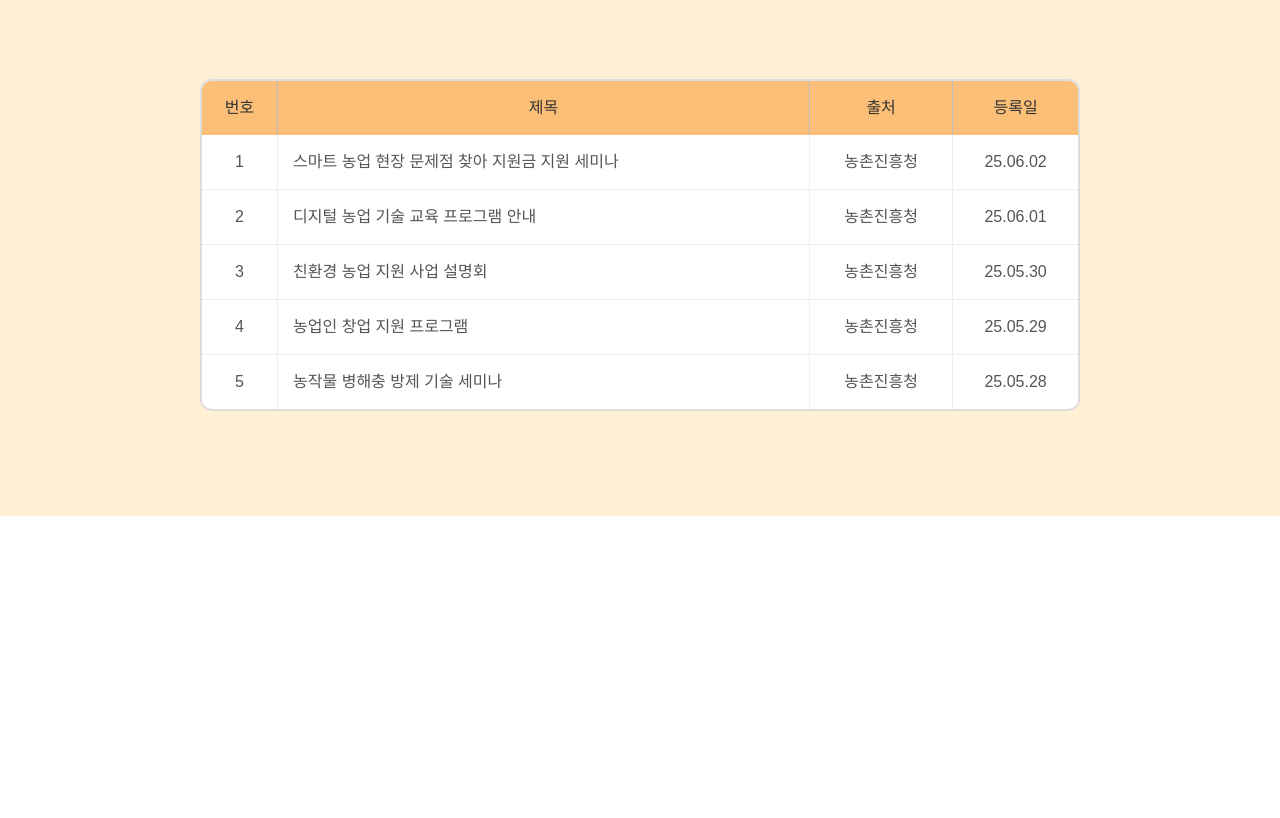
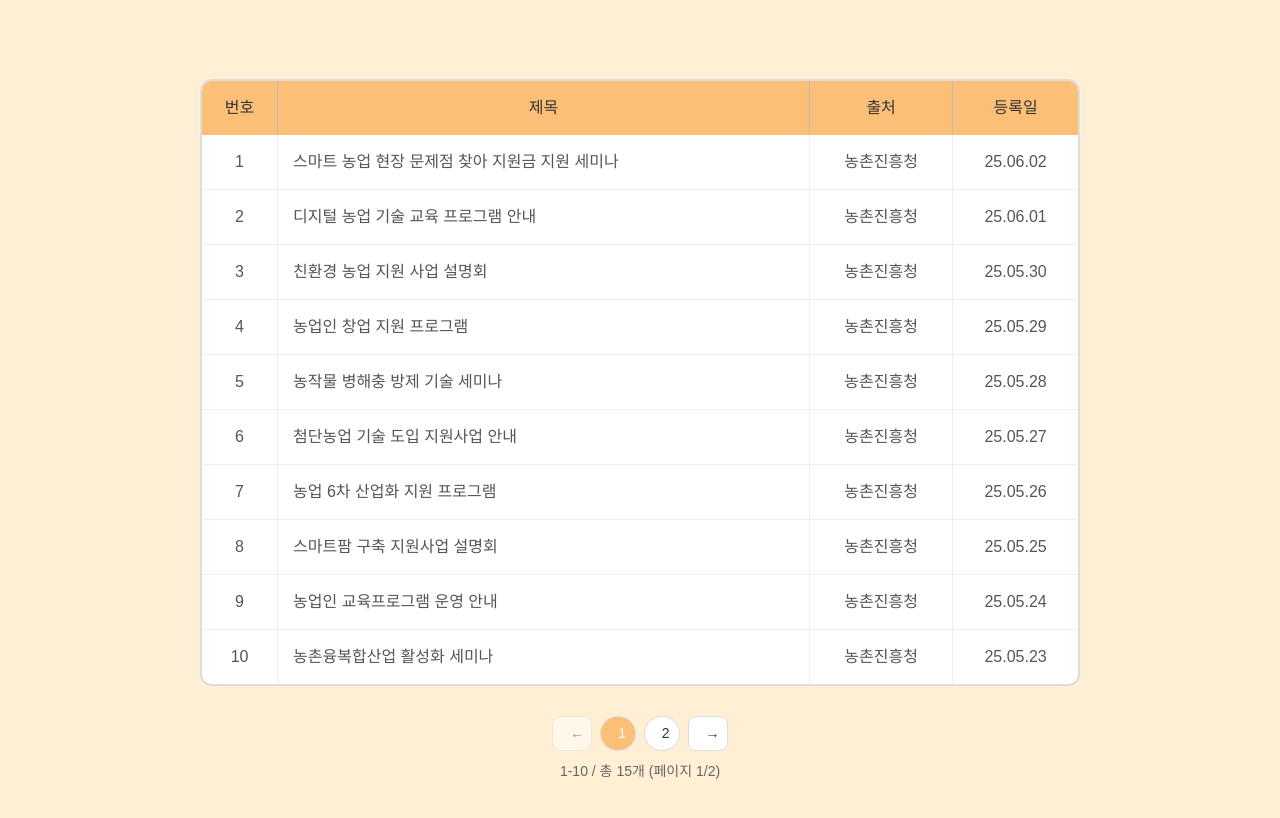
Before and after one commit to dmswl0709/ggodurami-frontend, a React (Vite) app: page /SupportList in a window 1280 px wide. Shown: the part 540-1358 px from the top of the page. Before the commit the page ends 1056 px from the top, so only its background shows below. Built offline with nearby package versions, Linux system fonts and the light colour scheme; no server answers.

Commit message:
feat: 지원금 및 세미나 목록 페이지네이션 기능 추가
 페이지당 10개 항목 표시
- 이전/다음 페이지 버튼 구현
- 페이지 정보 표시 기능
- 페이지 변경 시 자동 스크롤

```diff
--- a/src/pages/SupportList.tsx
+++ b/src/pages/SupportList.tsx
@@ -1,5 +1,5 @@
 // pages/SupportList.tsx
-import React, { useEffect, useState } from 'react';
+import React, { useEffect, useState, useMemo } from 'react';
 import styled from 'styled-components';
 import axios from 'axios';
 import { Logo } from '../Components/Logo/Logo';
@@ -251,9 +251,12 @@ const PaginationContainer = styled.div`
   align-items: center;
   margin-top: 30px;
   gap: 8px;
+  flex-wrap: wrap;
 `;
 
-const PaginationButton = styled.button<{ active?: boolean }>`
+const PaginationButton = styled.button.withConfig({
+  shouldForwardProp: (prop) => prop !== 'active',
+})<{ active?: boolean }>`
   width: 35px;
   height: 35px;
   border: 1px solid #ddd;
@@ -265,7 +268,7 @@ const PaginationButton = styled.button<{ active?: boolean }>`
   font-weight: 500;
   transition: all 0.2s ease;
 
-  &:hover {
+  &:hover:not(:disabled) {
     background-color: ${props => props.active ? '#E6AB65' : '#f5f5f5'};
   }
 
@@ -277,6 +280,7 @@ const PaginationButton = styled.button<{ active?: boolean }>`
 
 const ArrowButton = styled(PaginationButton)`
   border-radius: 8px;
+  width: 40px;
 `;
 
 const RefreshButton = styled.button`
@@ -318,7 +322,17 @@ const StatusInfo = styled.div`
   }
 `;
 
-// 🔥 타입 정의
+const PaginationInfo = styled.div`
+  margin-top: 10px;
+  text-align: center;
+  font-size: 14px;
+  color: #666;
+`;
+
+// 페이지네이션 상수
+const ITEMS_PER_PAGE = 10;
+
+// 타입 정의
 interface Project {
   title: string;
   link: string;
@@ -332,7 +346,7 @@ interface SupportData {
   source: string;
 }
 
-// 🔥 API 설정
+// API 설정
 const API_BASE_URL = 'http://localhost:8000';
 
 // Axios 인스턴스 생성
@@ -345,7 +359,7 @@ const apiClient = axios.create({
   },
 });
 
-// 🔥 API 함수
+// API 함수
 const fetchOngoingProjects = async (): Promise<Project[]> => {
   try {
     console.log('🔄 세미나/행사 정보 조회 시작...');
@@ -379,7 +393,7 @@ const fetchOngoingProjects = async (): Promise<Project[]> => {
   }
 };
 
-// 🔥 목업 데이터 (백엔드 연결 실패 시 사용)
+// 목업 데이터 (백엔드 연결 실패 시 사용) - 더 많은 데이터로 확장
 const getMockData = (): SupportData[] => {
   console.log('📋 목업 데이터 사용');
   return [
@@ -417,6 +431,76 @@ const getMockData = (): SupportData[] => {
       link: 'https://www.rda.go.kr/example5',
       date: '25.05.28',
       source: '농촌진흥청'
+    },
+    {
+      id: 6,
+      title: '첨단농업 기술 도입 지원사업 안내',
+      link: 'https://www.rda.go.kr/example6',
+      date: '25.05.27',
+      source: '농촌진흥청'
+    },
+    {
+      id: 7,
+      title: '농업 6차 산업화 지원 프로그램',
+      link: 'https://www.rda.go.kr/example7',
+      date: '25.05.26',
+      source: '농촌진흥청'
+    },
+    {
+      id: 8,
+      title: '스마트팜 구축 지원사업 설명회',
+      link: 'https://www.rda.go.kr/example8',
+      date: '25.05.25',
+      source: '농촌진흥청'
+    },
+    {
+      id: 9,
+      title: '농업인 교육프로그램 운영 안내',
+      link: 'https://www.rda.go.kr/example9',
+      date: '25.05.24',
+      source: '농촌진흥청'
+    },
+    {
+      id: 10,
+      title: '농촌융복합산업 활성화 세미나',
+      link: 'https://www.rda.go.kr/example10',
+      date: '25.05.23',
+      source: '농촌진흥청'
+    },
+    {
+      id: 11,
+      title: '농업 신기술 보급사업 안내',
+      link: 'https://www.rda.go.kr/example11',
+      date: '25.05.22',
+      source: '농촌진흥청'
+    },
+    {
+      id: 12,
+      title: '청년농업인 정착 지원 프로그램',
+      link: 'https://www.rda.go.kr/example12',
+      date: '25.05.21',
+      source: '농촌진흥청'
+    },
+    {
+      id: 13,
+      title: '농업 빅데이터 활용 교육과정',
+      link: 'https://www.rda.go.kr/example13',
+      date: '25.05.20',
+      source: '농촌진흥청'
+    },
+    {
+      id: 14,
+      title: '농업분야 인공지능 기술 세미나',
+      link: 'https://www.rda.go.kr/example14',
+      date: '25.05.19',
+      source: '농촌진흥청'
+    },
+    {
+      id: 15,
+      title: '농산물 가공기술 교육 프로그램',
+      link: 'https://www.rda.go.kr/example15',
+      date: '25.05.18',
+      source: '농촌진흥청'
     }
   ];
 };
@@ -424,21 +508,57 @@ const getMockData = (): SupportData[] => {
 export const SupportList: React.FC = () => {
   const navigate = useNavigate();
 
-  // 🔥 상태 관리
-  const [supportData, setSupportData] = useState<SupportData[]>([]);
+  // 상태 관리
+  const [allSupportData, setAllSupportData] = useState<SupportData[]>([]); // 전체 데이터
   const [loading, setLoading] = useState<boolean>(true);
   const [error, setError] = useState<string | null>(null);
   const [lastUpdated, setLastUpdated] = useState<Date | null>(null);
+  const [currentPage, setCurrentPage] = useState<number>(1); // 현재 페이지
 
-  // 🔥 페이지네이션 상태
-  const [currentPage, setCurrentPage] = useState<number>(1);
-  const itemsPerPage = 10;
+  // 페이지네이션 계산
+  const totalPages = Math.ceil(allSupportData.length / ITEMS_PER_PAGE);
+  const startIndex = (currentPage - 1) * ITEMS_PER_PAGE;
+  const endIndex = startIndex + ITEMS_PER_PAGE;
 
-  // 🔥 데이터 로드 함수
+  // 현재 페이지에 표시할 데이터
+  const currentItems = useMemo(() => {
+    return allSupportData.slice(startIndex, endIndex);
+  }, [allSupportData, startIndex, endIndex]);
+
+  // 페이지 버튼 배열 생성
+  const getPageNumbers = () => {
+    const pageNumbers = [];
+    const maxVisiblePages = 7;
+
+    if (totalPages <= maxVisiblePages) {
+      // 전체 페이지가 7개 이하면 모두 표시
+      for (let i = 1; i <= totalPages; i++) {
+        pageNumbers.push(i);
+      }
+    } else {
+      // 현재 페이지를 중심으로 표시할 페이지 계산
+      let startPage = Math.max(1, currentPage - 3);
+      let endPage = Math.min(totalPages, startPage + maxVisiblePages - 1);
+
+      // 끝 페이지가 총 페이지보다 작으면 시작 페이지 조정
+      if (endPage - startPage < maxVisiblePages - 1) {
+        startPage = Math.max(1, endPage - maxVisiblePages + 1);
+      }
+
+      for (let i = startPage; i <= endPage; i++) {
+        pageNumbers.push(i);
+      }
+    }
+
+    return pageNumbers;
+  };
+
+  // 데이터 로드 함수
   const loadSupportData = async () => {
     try {
       setLoading(true);
       setError(null);
+      setCurrentPage(1); // 데이터 새로고침 시 첫 페이지로 이동
 
       const projects = await fetchOngoingProjects();
 
@@ -455,7 +575,7 @@ export const SupportList: React.FC = () => {
         source: '농촌진흥청'
       }));
 
-      setSupportData(transformedData);
+      setAllSupportData(transformedData);
       setLastUpdated(new Date());
 
       console.log('✅ 지원 데이터 로드 완료:', transformedData.length, '건');
@@ -464,25 +584,19 @@ export const SupportList: React.FC = () => {
       setError(err instanceof Error ? err.message : '데이터를 불러올 수 없습니다.');
 
       // 에러 발생 시 목업 데이터 사용
-      setSupportData(getMockData());
+      setAllSupportData(getMockData());
       setLastUpdated(new Date());
     } finally {
       setLoading(false);
     }
   };
 
-  // 🔥 컴포넌트 마운트 시 데이터 로드
+  // 컴포넌트 마운트 시 데이터 로드
   useEffect(() => {
     loadSupportData();
   }, []);
 
-  // 🔥 페이지네이션 계산
-  const totalPages = Math.ceil(supportData.length / itemsPerPage);
-  const startIndex = (currentPage - 1) * itemsPerPage;
-  const endIndex = startIndex + itemsPerPage;
-  const currentItems = supportData.slice(startIndex, endIndex);
-
-  // 🔥 행 클릭 핸들러
+  // 행 클릭 핸들러
   const handleRowClick = (item: SupportData) => {
     if (item.link && item.link.startsWith('http')) {
       // 외부 링크인 경우 새 탭에서 열기
@@ -495,13 +609,31 @@ export const SupportList: React.FC = () => {
     }
   };
 
-  // 🔥 페이지 변경 핸들러
+  // 페이지 변경 핸들러
   const handlePageChange = (page: number) => {
+    if (page >= 1 && page <= totalPages && page !== currentPage) {
       setCurrentPage(page);
+      // 페이지 변경 시 맨 위로 스크롤
+      window.scrollTo({ top: 0, behavior: 'smooth' });
       console.log('📄 페이지 변경:', page);
+    }
   };
 
-  // 🔥 새로고침 핸들러
+  // 이전 페이지로 이동
+  const handlePreviousPage = () => {
+    if (currentPage > 1) {
+      handlePageChange(currentPage - 1);
+    }
+  };
+
+  // 다음 페이지로 이동
+  const handleNextPage = () => {
+    if (currentPage < totalPages) {
+      handlePageChange(currentPage + 1);
+    }
+  };
+
+  // 새로고침 핸들러
   const handleRefresh = () => {
     console.log('🔄 데이터 새로고침');
     loadSupportData();
@@ -517,10 +649,10 @@ export const SupportList: React.FC = () => {
       </Header>
 
       <ContentWrapper>
-        {/* 🔥 상태 정보 및 새로고침 버튼 */}
+        {/* 상태 정보 및 새로고침 버튼 */}
         <StatusInfo>
           <div>
-            총 {supportData.length}건의 세미나/행사 정보
+            총 {allSupportData.length}건의 세미나/행사 정보
             {lastUpdated && (
               <span style={{ marginLeft: '10px', fontSize: '12px' }}>
                 (마지막 업데이트: {lastUpdated.toLocaleTimeString('ko-KR')})
@@ -532,7 +664,7 @@ export const SupportList: React.FC = () => {
           </RefreshButton>
         </StatusInfo>
 
-        {/* 🔥 에러 상태 */}
+        {/* 에러 상태 */}
         {error && (
           <ErrorContainer>
             <div>⚠️ {error}</div>
@@ -543,14 +675,14 @@ export const SupportList: React.FC = () => {
           </ErrorContainer>
         )}
 
-        {/* 🔥 로딩 상태 */}
+        {/* 로딩 상태 */}
         {loading ? (
           <LoadingContainer>
             🔄 세미나/행사 정보를 불러오는 중...
           </LoadingContainer>
         ) : (
           <>
-            {/* 🔥 테이블 */}
+            {/* 테이블 */}
             <TableContainer>
               <Table>
                 <TableHeader>
@@ -563,9 +695,9 @@ export const SupportList: React.FC = () => {
                 </TableHeader>
                 <TableBody>
                   {currentItems.length > 0 ? (
-                    currentItems.map((item) => (
+                    currentItems.map((item, index) => (
                       <TableRow key={item.id} onClick={() => handleRowClick(item)}>
-                        <TableCell>{startIndex + currentItems.indexOf(item) + 1}</TableCell>
+                        <TableCell>{startIndex + index + 1}</TableCell>
                         <TableCell title={item.title}>{item.title}</TableCell>
                         <TableCell>{item.source}</TableCell>
                         <TableCell>{item.date}</TableCell>
@@ -582,29 +714,18 @@ export const SupportList: React.FC = () => {
               </Table>
             </TableContainer>
 
-            {/* 🔥 페이지네이션 */}
+            {/* 페이지네이션 */}
             {totalPages > 1 && (
+              <>
                 <PaginationContainer>
                   <ArrowButton
-                  onClick={() => handlePageChange(Math.max(1, currentPage - 1))}
+                    onClick={handlePreviousPage}
                     disabled={currentPage === 1}
                   >
                     ←
                   </ArrowButton>
 
-                {Array.from({ length: Math.min(7, totalPages) }, (_, i) => {
-                  let pageNum;
-                  if (totalPages <= 7) {
-                    pageNum = i + 1;
-                  } else if (currentPage <= 4) {
-                    pageNum = i + 1;
-                  } else if (currentPage >= totalPages - 3) {
-                    pageNum = totalPages - 6 + i;
-                  } else {
-                    pageNum = currentPage - 3 + i;
-                  }
-
-                  return (
+                  {getPageNumbers().map((pageNum) => (
                     <PaginationButton
                       key={pageNum}
                       active={currentPage === pageNum}
@@ -612,16 +733,25 @@ export const SupportList: React.FC = () => {
                     >
                       {pageNum}
                     </PaginationButton>
-                  );
-                })}
+                  ))}
 
                   <ArrowButton
-                  onClick={() => handlePageChange(Math.min(totalPages, currentPage + 1))}
+                    onClick={handleNextPage}
                     disabled={currentPage === totalPages}
                   >
                     →
                   </ArrowButton>
                 </PaginationContainer>
+
+                <PaginationInfo>
+                  {allSupportData.length > 0 && (
+                    <>
+                      {startIndex + 1}-{Math.min(endIndex, allSupportData.length)} / 총 {allSupportData.length}개
+                      (페이지 {currentPage}/{totalPages})
+                    </>
+                  )}
+                </PaginationInfo>
+              </>
             )}
           </>
         )}
```
Lines whose indentation alone changed are shown as unchanged.
